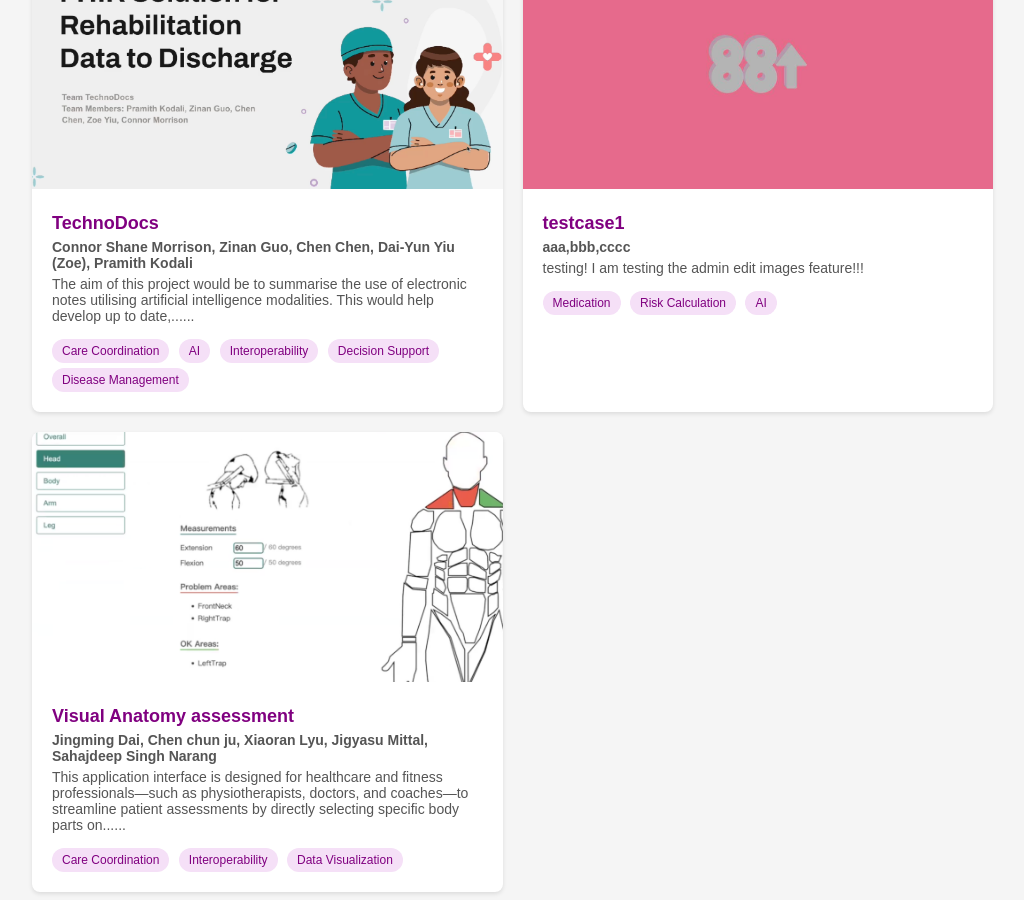
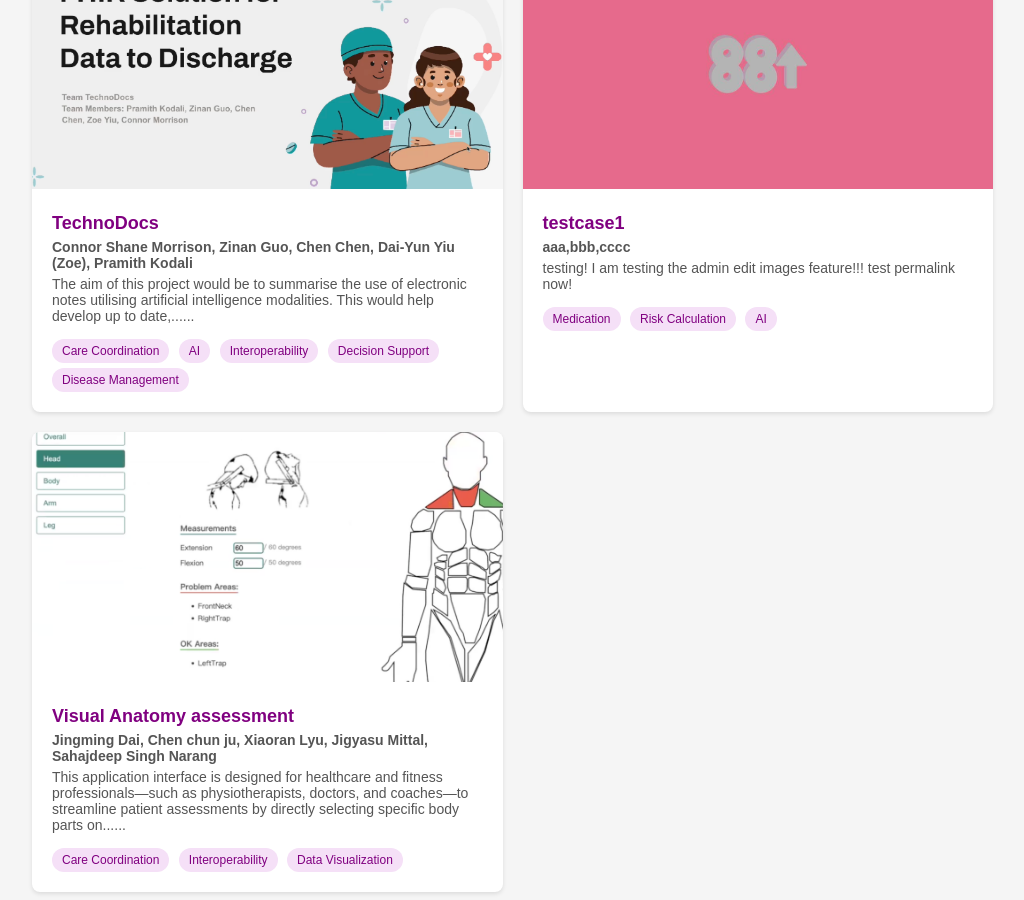
Before and after one commit to chels19/comp3820-project-gallery, a Jekyll site: the page built from index.html, in a window 1280 px wide and 900 px high, scrolled down 4014 px. Shown: the whole window, without its empty margins (247-1271 px from the left). Built offline with Jekyll 4.4.1, drawn with Linux system fonts in a browser that asks for light colours.

Commit message:
Update testcase1.md

```diff
--- a/_projects/testcase1.md
+++ b/_projects/testcase1.md
@@ -5,14 +5,13 @@ team: "aaa,bbb,cccc"
 year: 2024
 mentor: "Dr Vikram "
 description: >
-  testing! I am testing the admin edit images feature!!!
+  testing! I am testing the admin edit images feature!!! test permalink now!
 youtube: "FWUP_jTtZ4w"
 image: "/assets/images/wp3653568-88rising-wallpapers.jpg"
 screenshots:
-    - /assets/images/avatar-genafc3e6d8785d2163b28bfdf80f285e6c.jpg
-    - /assets/images/logo.png
+
 app_link: "https://pioneer.vzr.au/"
-permalink: /projects/testcase1"
+permalink: /projects/testcase1/
 tags:
     - Medication
     - Risk Calculation
```
